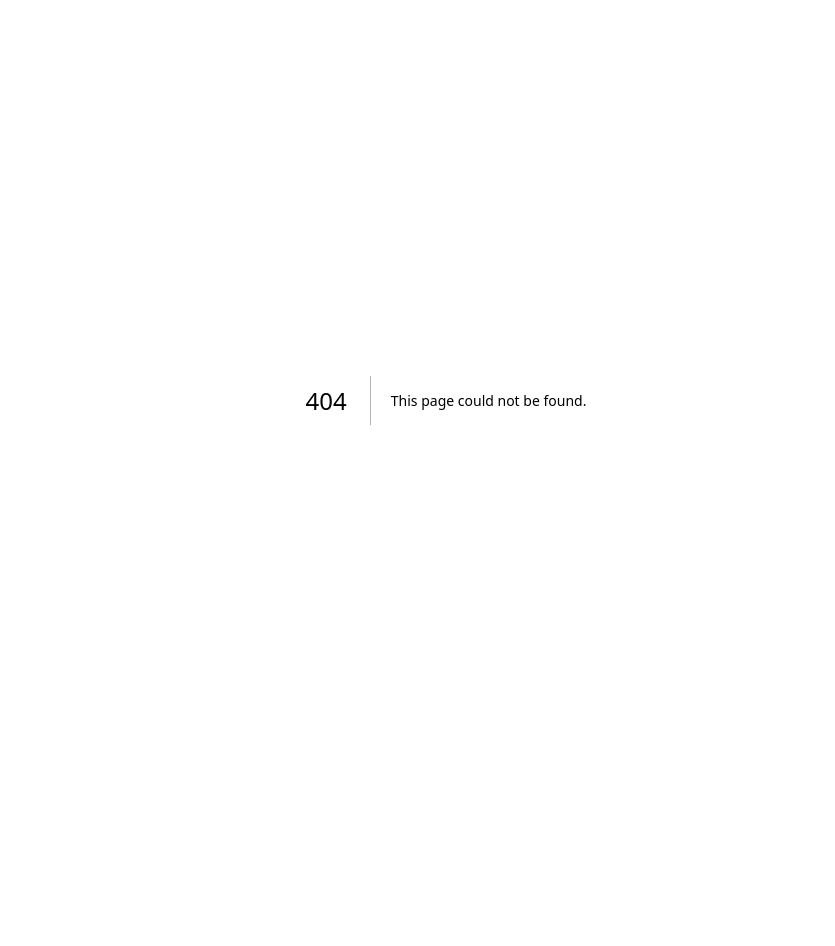
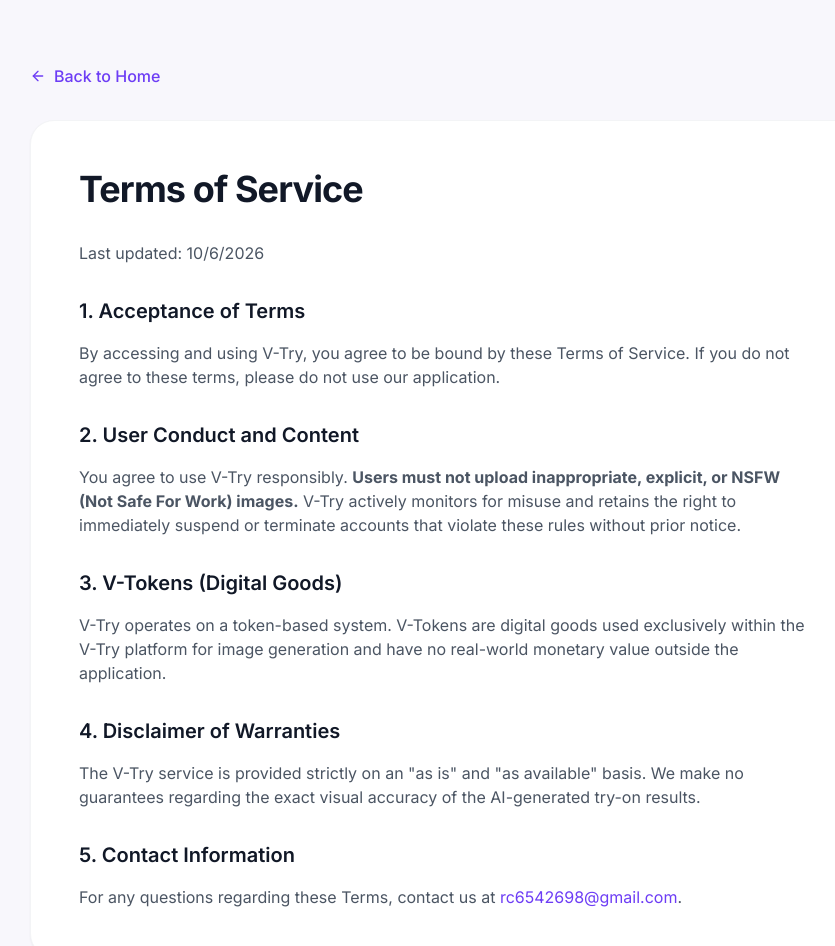
Before and after one commit to mahakal404/vtry-by-antigravity-, a Next.js app: page /terms-of-service in a window 1280 px wide. Before the commit this address had no page. Shown: the top 946 px of the page, without its empty margins (194-1029 px from the left). Before the commit the page ends 800 px from the top, so only its background shows below. Built offline with nearby package versions, Linux system fonts and the light colour scheme.

Commit message:
feat: add legal pages and contact info for payment gateway compliance

```diff
--- /dev/null
+++ b/app/contact/page.jsx
@@ -0,0 +1,30 @@
+import Link from 'next/link';
+import { ArrowLeft, Mail } from 'lucide-react';
+
+export default function Contact() {
+  return (
+    <div className="bg-[#F8F7FC] min-h-screen text-gray-900 font-sans flex items-center justify-center">
+      <div className="max-w-2xl w-full mx-auto py-16 px-4 sm:px-6 lg:px-8">
+        <Link href="/" className="inline-flex items-center text-[#6D3DF5] hover:text-indigo-600 mb-8 font-medium">
+          <ArrowLeft size={16} className="mr-2" /> Back to Home
+        </Link>
+        <div className="bg-white rounded-3xl shadow-sm border border-gray-100 p-8 sm:p-12 text-center">
+          <div className="w-16 h-16 bg-purple-100 text-[#6D3DF5] rounded-2xl flex items-center justify-center mx-auto mb-6">
+            <Mail size={32} />
+          </div>
+          <h1 className="text-3xl sm:text-4xl font-bold mb-4 tracking-tight">Contact Us</h1>
+          <p className="text-lg text-gray-500 mb-10 max-w-md mx-auto">
+            Have questions or need support? Reach out to us anytime. Our team is here to help you with your V-Try experience.
+          </p>
+
+          <a
+            href="mailto:rc6542698@gmail.com"
+            className="inline-flex items-center justify-center w-full sm:w-auto px-8 py-4 bg-gradient-to-r from-[#6D3DF5] to-indigo-600 text-white rounded-xl font-bold text-lg hover:shadow-lg hover:-translate-y-1 transition-all"
+          >
+            rc6542698@gmail.com
+          </a>
+        </div>
+      </div>
+    </div>
+  );
+}
--- a/app/page.jsx
+++ b/app/page.jsx
@@ -502,7 +502,7 @@ export default function LandingPage() {
               <li><Link href="#" className="hover:text-[#6D3DF5]">About Us</Link></li>
               <li><Link href="#" className="hover:text-[#6D3DF5]">Careers</Link></li>
               <li><Link href="#" className="hover:text-[#6D3DF5]">Blog</Link></li>
-              <li><Link href="#" className="hover:text-[#6D3DF5]">Contact</Link></li>
+              <li><Link href="/contact" className="hover:text-[#6D3DF5]">Contact</Link></li>
             </ul>
           </div>
 
@@ -518,9 +518,10 @@ export default function LandingPage() {
 
         <div className="max-w-7xl mx-auto pt-8 border-t border-gray-200 flex flex-col md:flex-row items-center justify-between gap-4 text-sm text-gray-400 font-medium">
           <p>© {new Date().getFullYear()} V-Try AI. All rights reserved.</p>
-          <div className="flex gap-6">
-            <Link href="#" className="hover:text-[#6D3DF5]">Privacy Policy</Link>
-            <Link href="#" className="hover:text-[#6D3DF5]">Terms of Service</Link>
+          <div className="flex flex-wrap gap-4 md:gap-6 justify-center">
+            <Link href="/privacy-policy" className="hover:text-[#6D3DF5]">Privacy Policy</Link>
+            <Link href="/terms-of-service" className="hover:text-[#6D3DF5]">Terms of Service</Link>
+            <Link href="/refund-policy" className="hover:text-[#6D3DF5]">Refund Policy</Link>
           </div>
         </div>
       </footer>
--- /dev/null
+++ b/app/privacy-policy/page.jsx
@@ -0,0 +1,31 @@
+import Link from 'next/link';
+import { ArrowLeft } from 'lucide-react';
+
+export default function PrivacyPolicy() {
+  return (
+    <div className="bg-[#F8F7FC] min-h-screen text-gray-900 font-sans">
+      <div className="max-w-4xl mx-auto py-16 px-4 sm:px-6 lg:px-8">
+        <Link href="/" className="inline-flex items-center text-[#6D3DF5] hover:text-indigo-600 mb-8 font-medium">
+          <ArrowLeft size={16} className="mr-2" /> Back to Home
+        </Link>
+        <div className="bg-white rounded-3xl shadow-sm border border-gray-100 p-8 sm:p-12">
+          <h1 className="text-3xl sm:text-4xl font-bold mb-8 tracking-tight">Privacy Policy</h1>
+          <div className="prose prose-purple max-w-none text-gray-600">
+            <p>Last updated: {new Date().toLocaleDateString()}</p>
+            <h2 className="text-xl font-semibold text-gray-900 mt-8 mb-4">1. Information We Collect</h2>
+            <p>At V-Try, we collect essential information required to provide our AI-powered virtual try-on service. This primarily includes your email address, which is collected strictly for authentication and account management purposes.</p>
+
+            <h2 className="text-xl font-semibold text-gray-900 mt-8 mb-4">2. Photo Processing and Security</h2>
+            <p>To use our virtual try-on features, you may upload photos of yourself. These images are processed securely and exclusively for the purpose of generating your virtual try-on results. We use state-of-the-art AI infrastructure to ensure your photos are handled with the utmost security.</p>
+
+            <h2 className="text-xl font-semibold text-gray-900 mt-8 mb-4">3. Data Sharing</h2>
+            <p>We respect your privacy. <strong>We do not sell, rent, or trade your personal data or uploaded photos to third parties.</strong> Your data is used solely to deliver and improve the V-Try experience.</p>
+
+            <h2 className="text-xl font-semibold text-gray-900 mt-8 mb-4">4. Contact Us</h2>
+            <p>If you have any questions about this Privacy Policy, please contact us at <a href="mailto:rc6542698@gmail.com" className="text-[#6D3DF5] hover:underline">rc6542698@gmail.com</a>.</p>
+          </div>
+        </div>
+      </div>
+    </div>
+  );
+}
--- /dev/null
+++ b/app/refund-policy/page.jsx
@@ -0,0 +1,34 @@
+import Link from 'next/link';
+import { ArrowLeft } from 'lucide-react';
+
+export default function RefundPolicy() {
+  return (
+    <div className="bg-[#F8F7FC] min-h-screen text-gray-900 font-sans">
+      <div className="max-w-4xl mx-auto py-16 px-4 sm:px-6 lg:px-8">
+        <Link href="/" className="inline-flex items-center text-[#6D3DF5] hover:text-indigo-600 mb-8 font-medium">
+          <ArrowLeft size={16} className="mr-2" /> Back to Home
+        </Link>
+        <div className="bg-white rounded-3xl shadow-sm border border-gray-100 p-8 sm:p-12">
+          <h1 className="text-3xl sm:text-4xl font-bold mb-8 tracking-tight">Refund & Cancellation Policy</h1>
+          <div className="prose prose-purple max-w-none text-gray-600">
+            <div className="bg-purple-50 border-l-4 border-[#6D3DF5] p-4 mb-8 rounded-r-lg">
+              <p className="text-gray-900 font-semibold m-0">V-Try sells digital tokens (V-Tokens) for AI generation. Please read our policy carefully before purchasing.</p>
+            </div>
+
+            <h2 className="text-xl font-semibold text-gray-900 mt-8 mb-4">1. Consumed Tokens (Strictly Non-Refundable)</h2>
+            <p>Due to the computationally expensive nature of AI image generation, once V-Tokens are purchased and consumed/used for generation, they are <strong>STRICTLY NON-REFUNDABLE</strong>. By using your tokens to generate images, you acknowledge that the service has been rendered and the digital good has been consumed.</p>
+
+            <h2 className="text-xl font-semibold text-gray-900 mt-8 mb-4">2. Unused Tokens</h2>
+            <p>If you have purchased V-Tokens but have <strong>not used any of them</strong>, you may request a refund within 7 days of the original purchase date. These requests will be evaluated on a case-by-case basis.</p>
+
+            <h2 className="text-xl font-semibold text-gray-900 mt-8 mb-4">3. Requesting a Refund</h2>
+            <p>To request a refund for unused tokens, please email our support team at <a href="mailto:rc6542698@gmail.com" className="text-[#6D3DF5] font-medium hover:underline">rc6542698@gmail.com</a>. Please include your account email address and proof of purchase. We will process your request within 5-7 business days.</p>
+
+            <h2 className="text-xl font-semibold text-gray-900 mt-8 mb-4">4. Account Suspension</h2>
+            <p>If your account is suspended due to a violation of our Terms of Service (e.g., uploading inappropriate content), you forfeit any remaining V-Tokens, and no refunds will be issued.</p>
+          </div>
+        </div>
+      </div>
+    </div>
+  );
+}
--- /dev/null
+++ b/app/terms-of-service/page.jsx
@@ -0,0 +1,35 @@
+import Link from 'next/link';
+import { ArrowLeft } from 'lucide-react';
+
+export default function TermsOfService() {
+  return (
+    <div className="bg-[#F8F7FC] min-h-screen text-gray-900 font-sans">
+      <div className="max-w-4xl mx-auto py-16 px-4 sm:px-6 lg:px-8">
+        <Link href="/" className="inline-flex items-center text-[#6D3DF5] hover:text-indigo-600 mb-8 font-medium">
+          <ArrowLeft size={16} className="mr-2" /> Back to Home
+        </Link>
+        <div className="bg-white rounded-3xl shadow-sm border border-gray-100 p-8 sm:p-12">
+          <h1 className="text-3xl sm:text-4xl font-bold mb-8 tracking-tight">Terms of Service</h1>
+          <div className="prose prose-purple max-w-none text-gray-600">
+            <p>Last updated: {new Date().toLocaleDateString()}</p>
+
+            <h2 className="text-xl font-semibold text-gray-900 mt-8 mb-4">1. Acceptance of Terms</h2>
+            <p>By accessing and using V-Try, you agree to be bound by these Terms of Service. If you do not agree to these terms, please do not use our application.</p>
+
+            <h2 className="text-xl font-semibold text-gray-900 mt-8 mb-4">2. User Conduct and Content</h2>
+            <p>You agree to use V-Try responsibly. <strong>Users must not upload inappropriate, explicit, or NSFW (Not Safe For Work) images.</strong> V-Try actively monitors for misuse and retains the right to immediately suspend or terminate accounts that violate these rules without prior notice.</p>
+
+            <h2 className="text-xl font-semibold text-gray-900 mt-8 mb-4">3. V-Tokens (Digital Goods)</h2>
+            <p>V-Try operates on a token-based system. V-Tokens are digital goods used exclusively within the V-Try platform for image generation and have no real-world monetary value outside the application.</p>
+
+            <h2 className="text-xl font-semibold text-gray-900 mt-8 mb-4">4. Disclaimer of Warranties</h2>
+            <p>The V-Try service is provided strictly on an "as is" and "as available" basis. We make no guarantees regarding the exact visual accuracy of the AI-generated try-on results.</p>
+
+            <h2 className="text-xl font-semibold text-gray-900 mt-8 mb-4">5. Contact Information</h2>
+            <p>For any questions regarding these Terms, contact us at <a href="mailto:rc6542698@gmail.com" className="text-[#6D3DF5] hover:underline">rc6542698@gmail.com</a>.</p>
+          </div>
+        </div>
+      </div>
+    </div>
+  );
+}
```
